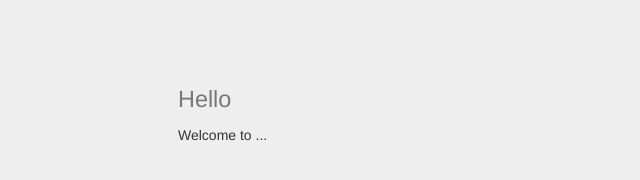
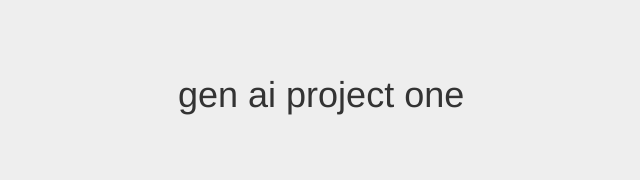
Before and after one commit to onenegroni/gen-ai-audit, a website: page index.html in a window 1280 px wide. Shown: the whole page, without its empty margins (177-817 px from the left). Drawn offline with nearby package versions, Linux system fonts and the light colour scheme.

Commit message:
2nd commit

```diff
--- a/index.html
+++ b/index.html
@@ -29,10 +29,9 @@
 <body>
     <div class="container">
         <div class="centre-box">
-            <h1><small>Hello</small></h1>
 
             <p>
-                Welcome to ...
+                <h1>gen ai project one</h1>
             </p>
         </div>
     </div>
```
Also changed, not shown: README.md.
